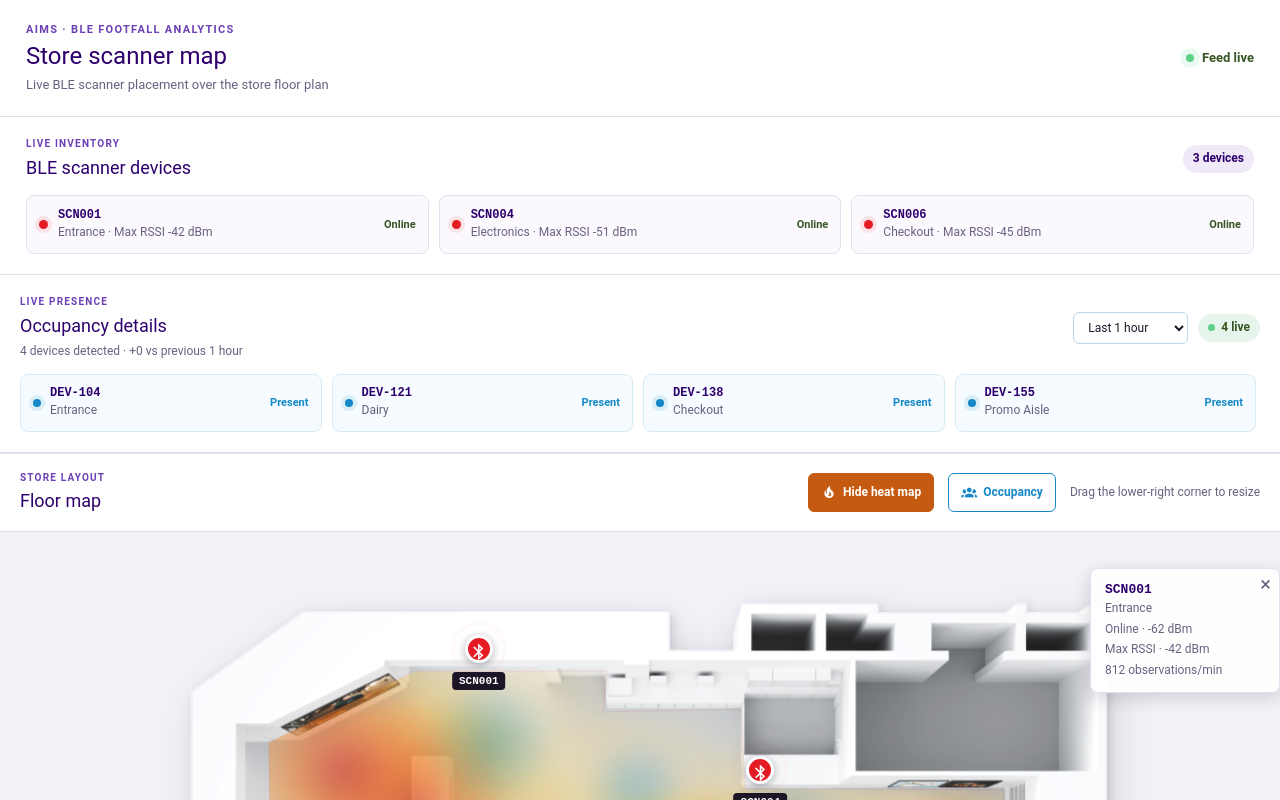
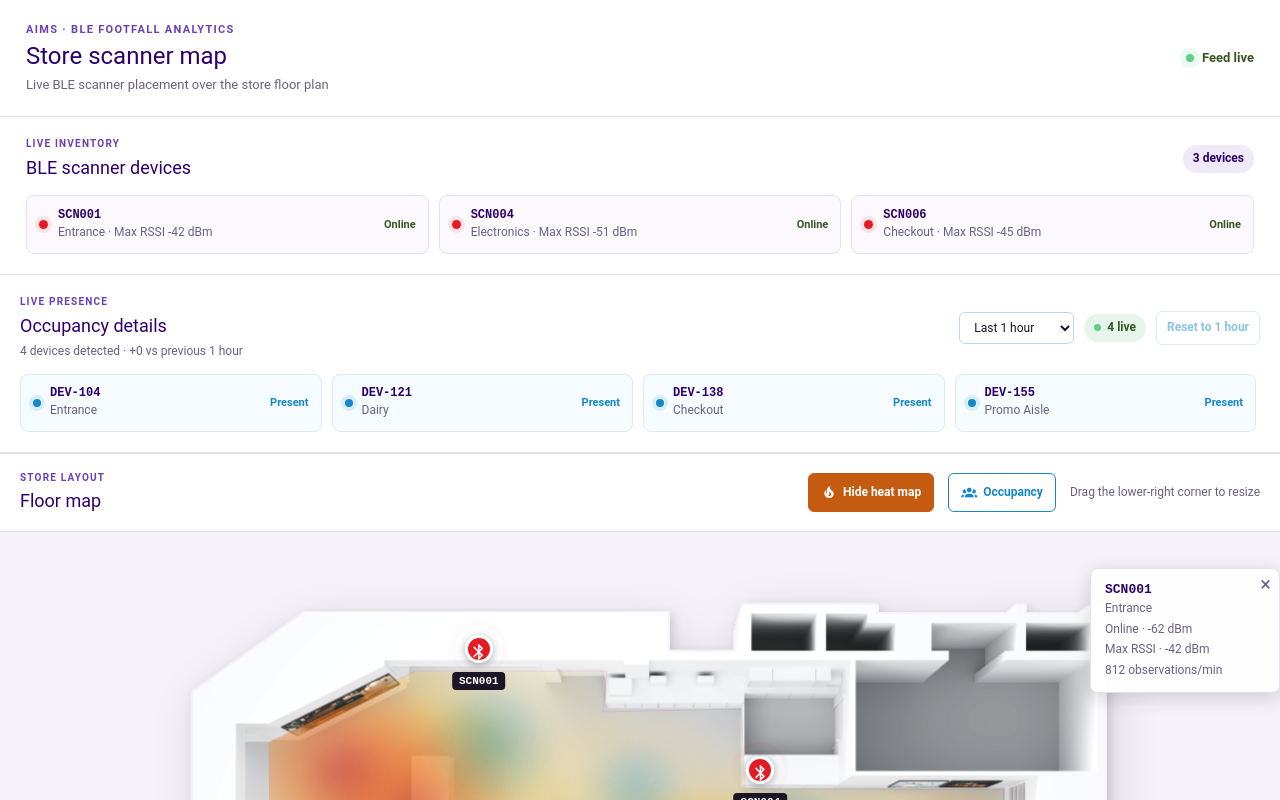
Before and after one commit to jubin-solu-m/poc-footfall, a Vue app: page / in a window 1280 px wide. Shown: the top 800 px of the page. Built offline with nearby package versions, Linux system fonts and the light colour scheme; a small style sheet from the web is missing.

Commit message:
Api friendly structure added

```diff
--- a/src/components/Floor/FloorMap.vue
+++ b/src/components/Floor/FloorMap.vue
@@ -25,6 +25,13 @@
           ><span class="live-count"
             ><i /> {{ selectedOccupancy.count }} live</span
           >
+          <button
+            class="reset-occupancy-button"
+            :disabled="selectedRange === '1 hour'"
+            @click="selectedRange = '1 hour'"
+          >
+            Reset to 1 hour
+          </button>
         </div>
       </div>
       <div class="occupancy-details-list">
@@ -406,6 +413,23 @@ onUnmounted(stopResize);
   background: #fff;
   color: #1b1526;
   font-size: 12px;
+}
+.reset-occupancy-button {
+  padding: 7px 10px;
+  border: 1px solid #b9d8e8;
+  border-radius: 6px;
+  background: #fff;
+  color: #1688c7;
+  font-size: 12px;
+  font-weight: 600;
+  cursor: pointer;
+}
+.reset-occupancy-button:hover:not(:disabled) {
+  background: #eaf6fb;
+}
+.reset-occupancy-button:disabled {
+  cursor: default;
+  opacity: 0.5;
 }
 .occupancy-summary {
   margin: 4px 0 0;
--- /dev/null
+++ b/src/data/floorMapApi.ts
@@ -0,0 +1,56 @@
+export type ApiResponse<T> = {
+  responseCode: string;
+  responseMessage: string;
+  data: T;
+};
+
+export type HeatmapPoint = { x: number; y: number; value: number };
+export type Occupant = { id: string; zone: string; x: number; y: number };
+export type OccupancySnapshot = { range: string; count: number };
+
+const response = <T>(data: T): ApiResponse<T> => ({
+  responseCode: "200",
+  responseMessage: "SUCCESS",
+  data,
+});
+
+const delay = <T>(data: T, milliseconds = 180) =>
+  new Promise<ApiResponse<T>>((resolve) => {
+    window.setTimeout(() => resolve(response(data)), milliseconds);
+  });
+
+const heatmapPoints: HeatmapPoint[] = [
+  { x: 10, y: 20, value: 85 },
+  { x: 20, y: 30, value: 72 },
+  { x: 30, y: 15, value: 60 },
+  { x: 40, y: 40, value: 45 },
+  { x: 50, y: 25, value: 30 },
+  { x: 60, y: 50, value: 90 },
+  { x: 70, y: 35, value: 55 },
+  { x: 80, y: 60, value: 75 },
+  { x: 90, y: 45, value: 68 },
+  { x: 100, y: 70, value: 95 },
+];
+
+const occupancySnapshots: OccupancySnapshot[] = [
+  { range: "1 hour", count: 4 },
+  { range: "2 hours", count: 7 },
+  { range: "3 hours", count: 9 },
+  { range: "5 hours", count: 14 },
+  { range: "10 hours", count: 21 },
+  { range: "12 hours", count: 26 },
+  { range: "24 hours", count: 38 },
+];
+
+const liveOccupants: Occupant[] = [
+  { id: "DEV-104", zone: "Entrance", x: 18, y: 24 },
+  { id: "DEV-228", zone: "Dairy", x: 54, y: 48 },
+  { id: "DEV-317", zone: "Checkout", x: 88, y: 78 },
+  { id: "DEV-402", zone: "Promo Aisle", x: 66, y: 70 },
+];
+
+export const floorMapApi = {
+  getHeatmapPoints: () => delay(heatmapPoints),
+  getOccupancySnapshots: () => delay(occupancySnapshots),
+  getLiveOccupants: () => delay(liveOccupants),
+};
```
